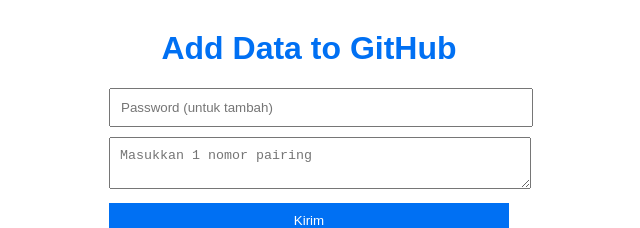
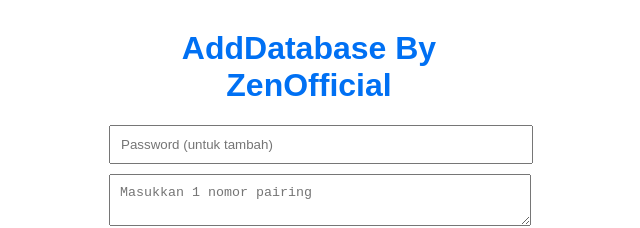
Before and after one commit to ZackDevOfficial/databaseweb, a Next.js app: page / in a window 1280 px wide. Shown: the top 228 px of the page, without its empty margins (331-971 px from the left). Built offline with nearby package versions, Linux system fonts and the light colour scheme; no server answers.

Commit message:
Update index.js

```diff
--- a/pages/index.js
+++ b/pages/index.js
@@ -60,7 +60,7 @@
 
   return (
     <main style={{ maxWidth: 400, margin: '30px auto', fontFamily: 'Arial' }}>
-      <h1 style={{ textAlign: 'center', color: '#0070f3' }}>Add Data to GitHub</h1>
+      <h1 style={{ textAlign: 'center', color: '#0070f3' }}>AddDatabase By ZenOfficial</h1>
       <form onSubmit={handleSubmit}>
         <input type="text" placeholder="Password (untuk tambah)" value={password} onChange={e => setPassword(e.target.value)} required style={{ width: '100%', padding: 10, marginBottom: 10 }} />
         <textarea placeholder="Masukkan 1 nomor pairing" value={pairings} onChange={e => setPairings(e.target.value)} required style={{ width: '100%', padding: 10, marginBottom: 10 }} />
```
